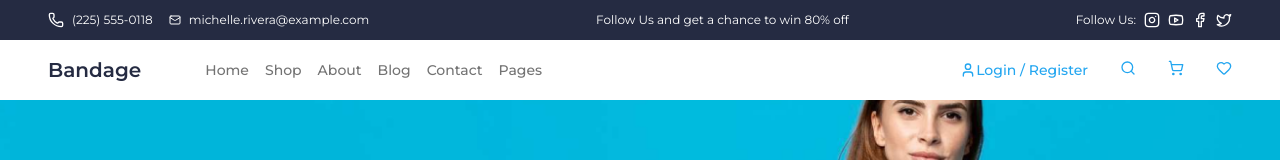
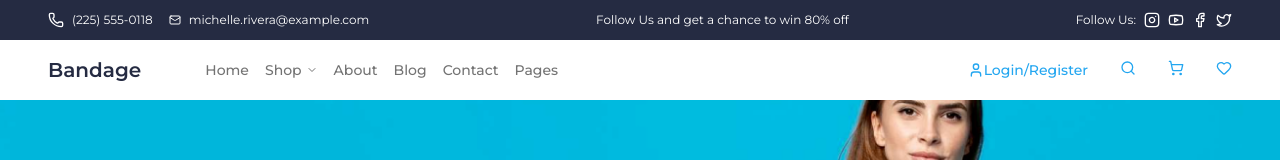
Before and after one commit to 0zturk-deniz/wit-ecommerce, a React (Vite) app in the folder e-commerce/: page / in a window 1280 px wide. Shown: the top 160 px of the page. Built offline with nearby package versions, Linux system fonts and the light colour scheme.

Commit message:
adds dropdown menu to the Header component

```diff
--- a/e-commerce/src/layout/Header.jsx
+++ b/e-commerce/src/layout/Header.jsx
@@ -1,4 +1,5 @@
 import {
+  ChevronDown,
   Facebook,
   Heart,
   Instagram,
@@ -61,21 +62,50 @@ const Header = () => {
         <h1 className="text-xl text-[#252B42] font-semibold mr-16">Bandage</h1>
 
         <div className="hidden md:flex items-center justify-between w-full">
-          <nav className="flex gap-4 text-sm font-medium text-[#737373]">
-            <a>Home</a>
-            <a>Shop</a>
-            <a>About</a>
-            <a>Blog</a>
-            <a>Contact</a>
-            <a>Pages</a>
+          <nav className="flex gap-4 text-sm font-medium text-[#737373] relative group">
+            <a href="#">Home</a>
+            <div className="relative group">
+              <a
+                href="#"
+                className="flex items-center gap-1 cursor-pointer group-hover:text-[#23A6F0]"
+              >
+                Shop <ChevronDown className="w-3 h-3" />{" "}
+              </a>
+              <div className="absolute left-0 top-full mt-2 bg-white shadow-lg p-6 hidden group-hover:grid grid-cols-2 gap-12 z-40 min-w-[300px]">
+                <div className="flex flex-col gap-2 text-[#737373] text-sm">
+                  <h3 className="text-black font-semibold pb-6">Kadın</h3>
+                  <a href="#">Bags</a>
+                  <a href="#">Belts</a>
+                  <a href="#">Cosmetics</a>
+                  <a href="#">Bags</a>
+                  <a href="#">Hats</a>
+                </div>
+                <div className="flex flex-col gap-2 text-[#737373] text-sm">
+                  <h3 className="text-black font-semibold pb-6">Erkek</h3>
+                  <a href="#">Bags</a>
+                  <a href="#">Belts</a>
+                  <a href="#">Cosmetics</a>
+                  <a href="#">Bags</a>
+                  <a href="#">Hats</a>
+                </div>
+              </div>
+            </div>
+            <a href="#">About</a>
+            <a href="#">Blog</a>
+            <a href="#">Contact</a>
+            <a href="#">Pages</a>
           </nav>
 
           <div className="flex gap-8">
             <div className="flex items-center">
               <User className="stroke-[#23A6F0] w-4 h-4" />
-              <p className="text-[#23A6F0] text-sm font-medium">
-                Login / Register
-              </p>
+              <a href="#" className="text-[#23A6F0] text-sm font-medium">
+                Login
+              </a>
+              <span className="text-[#23A6F0] text-sm font-medium">/</span>
+              <a href="#" className="text-[#23A6F0] text-sm font-medium">
+                Register
+              </a>
             </div>
             <Search className="stroke-[#23A6F0] w-4 h-4" />
             <ShoppingCart className="stroke-[#23A6F0] w-4 h-4" />
```
Also changed, not shown: e-commerce/src/assets/images/slide1.png, e-commerce/src/assets/images/slide2.png.
